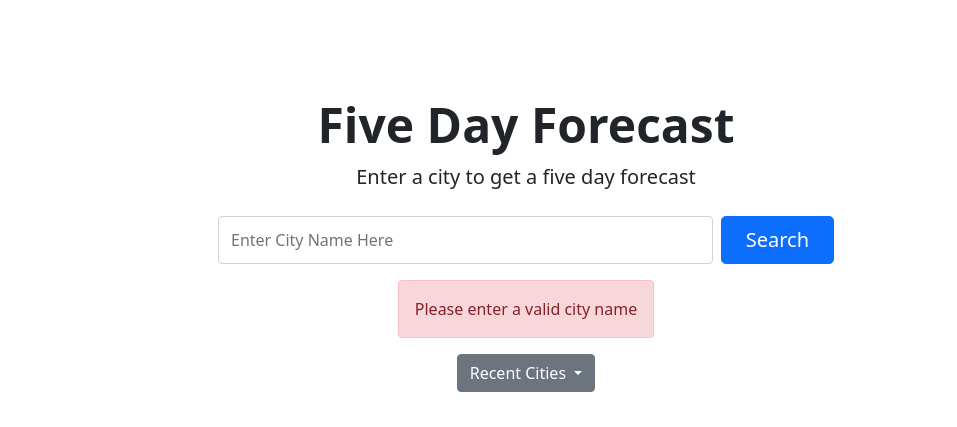
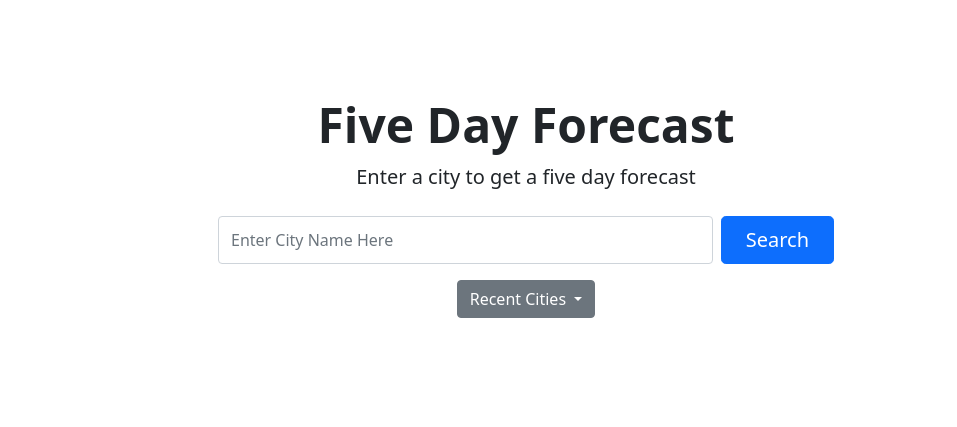
Before and after one commit to Exo-MDR-CD2000/five-day-weather-forecast, a plain HTML site: page index.html in a window 1280 px wide. Shown: the top 427 px of the page, without its empty margins (114-1071 px from the left). Drawn offline with nearby package versions, Linux system fonts and the light colour scheme; no server answers.

Commit message:
more styling to dropdown

```diff
--- a/index.html
+++ b/index.html
@@ -23,11 +23,11 @@
                 <button type="button" class="btn btn-primary btn-lg px-4 gap-3" id="search">Search</button>
             </div>
             <div class="d-grid gap-2 d-sm-flex justify-content-sm-center">
-                <div class="alert alert-danger m-3" role="alert" id="error" style=>
+                <div class="alert alert-danger m-3" role="alert" id="error" style="display: none;">
                     Please enter a valid city name
                 </div>
             </div>
-            <div class="dropdown">
+            <div class="dropdown m-2 p-2">
               <button class="btn btn-secondary dropdown-toggle" type="button" id="dropdownMenuButton" data-toggle="dropdown" aria-haspopup="true" aria-expanded="false">
                 Recent Cities
               </button>
```
